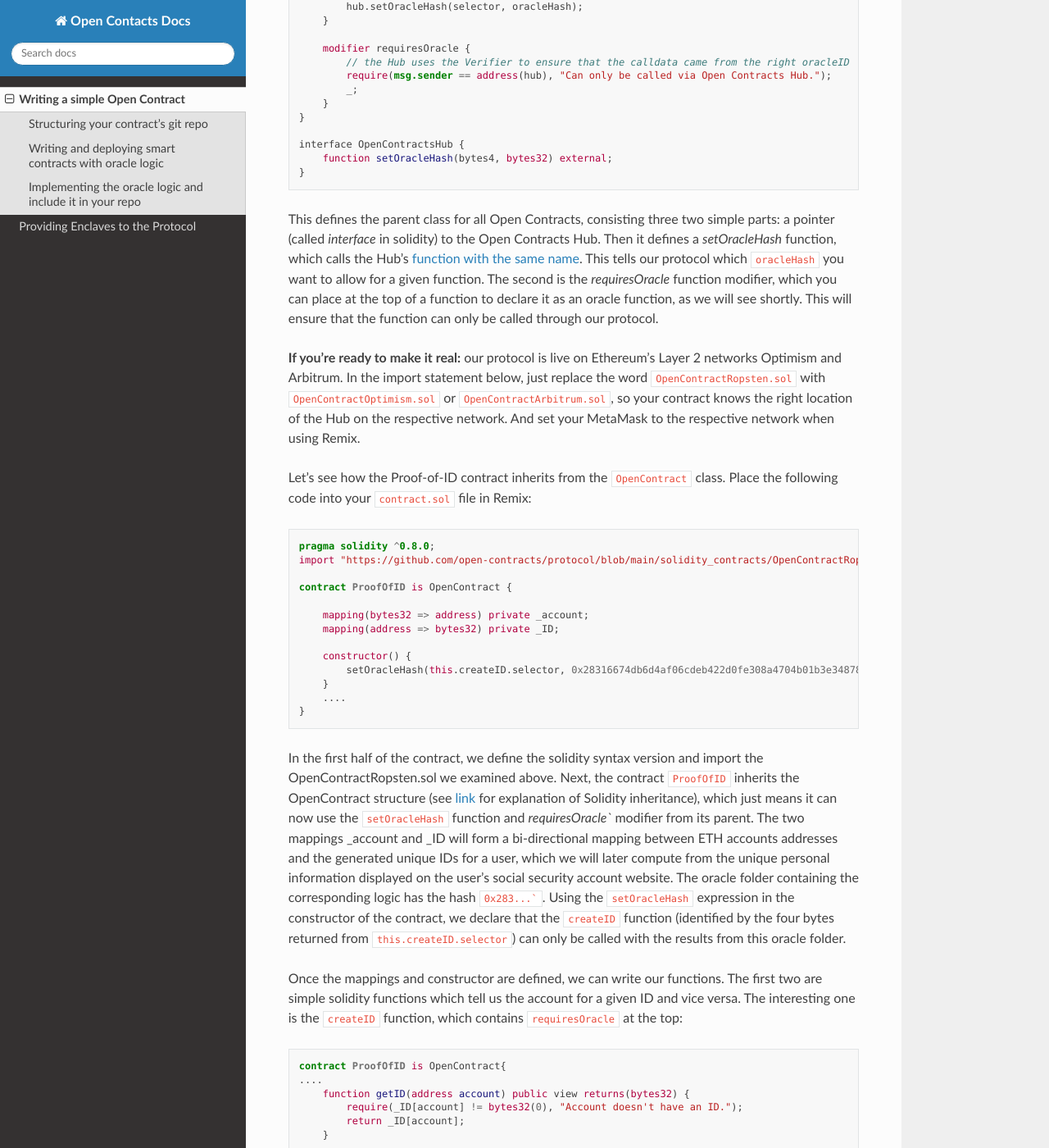
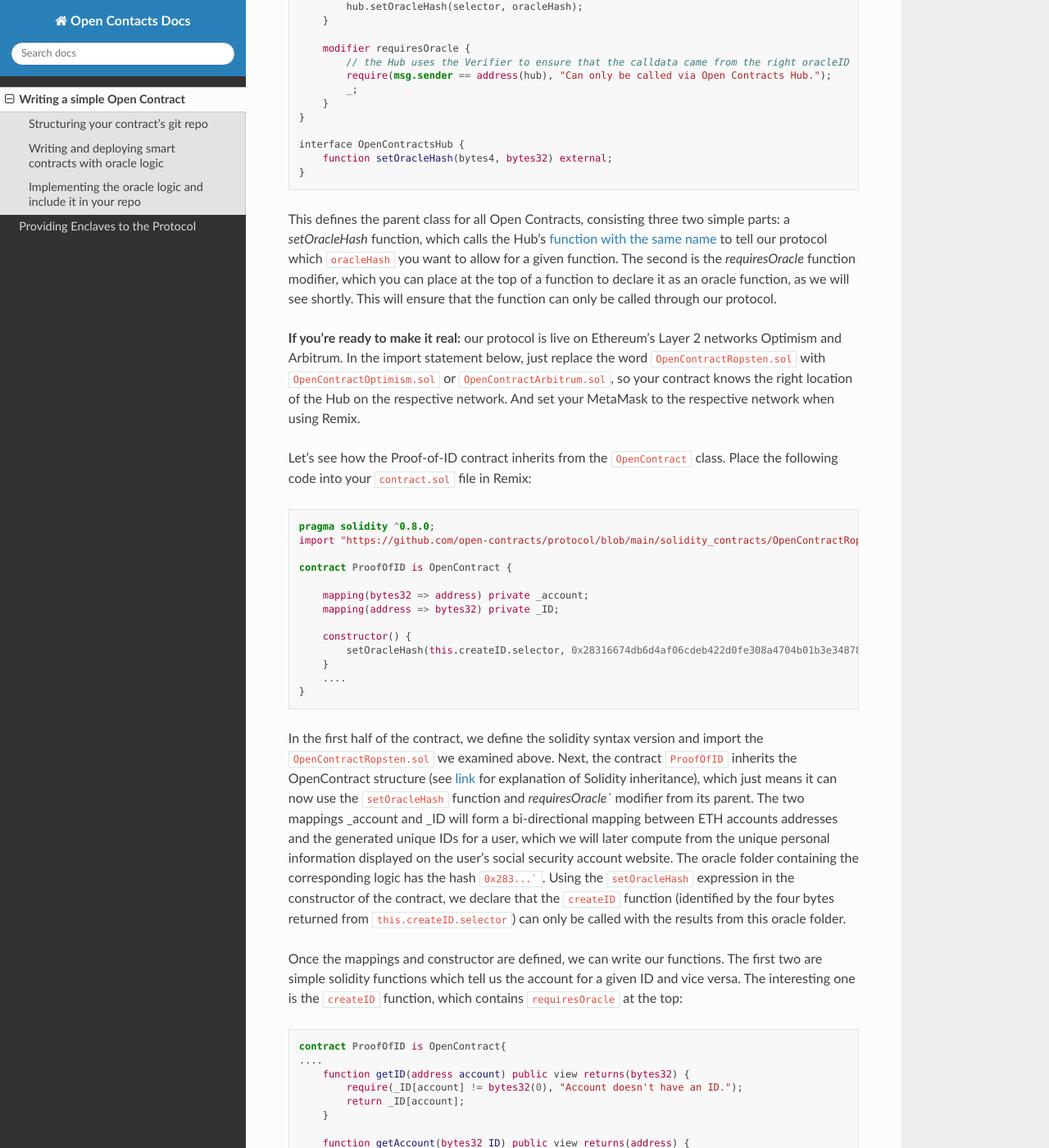
Before and after one commit to open-contracts/docs, a Sphinx documentation site: the page built from docs/source/structure.rst, in a window 1280 px wide and 1400 px high, scrolled down 3242 px. Shown: the whole window at 82% size. Built offline with Sphinx 7.4.7 and the Read the Docs theme 2.0.0, drawn with Linux system fonts in a browser that asks for light colours; some of the changed text lies outside the part shown.

Commit message:
Update structure.rst

````diff
--- a/docs/source/structure.rst
+++ b/docs/source/structure.rst
@@ -116,8 +116,7 @@ Like all other contracts (on ropsten), we will import the `OpenContractRopsten.s
     }
 
 
-This defines the parent class for all Open Contracts, consisting three two simple parts: a pointer (called *interface* in solidity) to the Open Contracts Hub. Then it defines a `setOracleHash` function, which calls the Hub's `function with the same name <https://github.com/open-contracts/ethereum-protocol/blob/99e3d47be68f253dd78a60c0f05e6a3279bf8a47/solidity_contracts/Hub.sol#L19/>`_. This tells our protocol which ``oracleHash`` you want to allow for a given function.
-The second is the `requiresOracle` function modifier, which you can place at the top of a function to declare it as an oracle function, as we will see shortly. This will ensure that the function can only be called through our protocol.
+This defines the parent class for all Open Contracts, consisting three two simple parts: a `setOracleHash` function, which calls the Hub's `function with the same name <https://github.com/open-contracts/ethereum-protocol/blob/99e3d47be68f253dd78a60c0f05e6a3279bf8a47/solidity_contracts/Hub.sol#L19/>`_ to tell our protocol which ``oracleHash`` you want to allow for a given function. The second is the `requiresOracle` function modifier, which you can place at the top of a function to declare it as an oracle function, as we will see shortly. This will ensure that the function can only be called through our protocol.
 
 **If you're ready to make it real:** our protocol is live on Ethereum's Layer 2 networks Optimism and Arbitrum. In the import statement below, just replace the word ``OpenContractRopsten.sol`` with ``OpenContractOptimism.sol`` or ``OpenContractArbitrum.sol``, so your contract knows the right location of the Hub on the respective network. And set your MetaMask to the respective network when using Remix.
 
@@ -140,7 +139,7 @@ Let's see how the Proof-of-ID contract inherits from the ``OpenContract`` class.
     }
 
 
-In the first half of the contract, we define the solidity syntax version and import the OpenContractRopsten.sol we examined above.
+In the first half of the contract, we define the solidity syntax version and import the ``OpenContractRopsten.sol`` we examined above.
 Next, the contract ``ProofOfID`` inherits the OpenContract structure
 (see `link <https://www.tutorialspoint.com/solidity/solidity_inheritance.htm>`_ for
 explanation of Solidity inheritance), which just means it can now use the ``setOracleHash`` function and `requiresOracle`` modifier from its parent. The two mappings _account and _ID will form a bi-directional mapping between ETH accounts addresses and the generated unique IDs for a user, which we will later compute from the unique personal information displayed on the user's social security account website. The oracle folder containing the corresponding logic has the hash ``0x283...```. Using the ``setOracleHash`` expression in the constructor of the contract, we declare that the ``createID`` function (identified by the four bytes returned from ``this.createID.selector``) can only be called with the results from this oracle folder.
````
Also changed, not shown: other parts of docs/source/structure.rst (+1 -1 lines).
